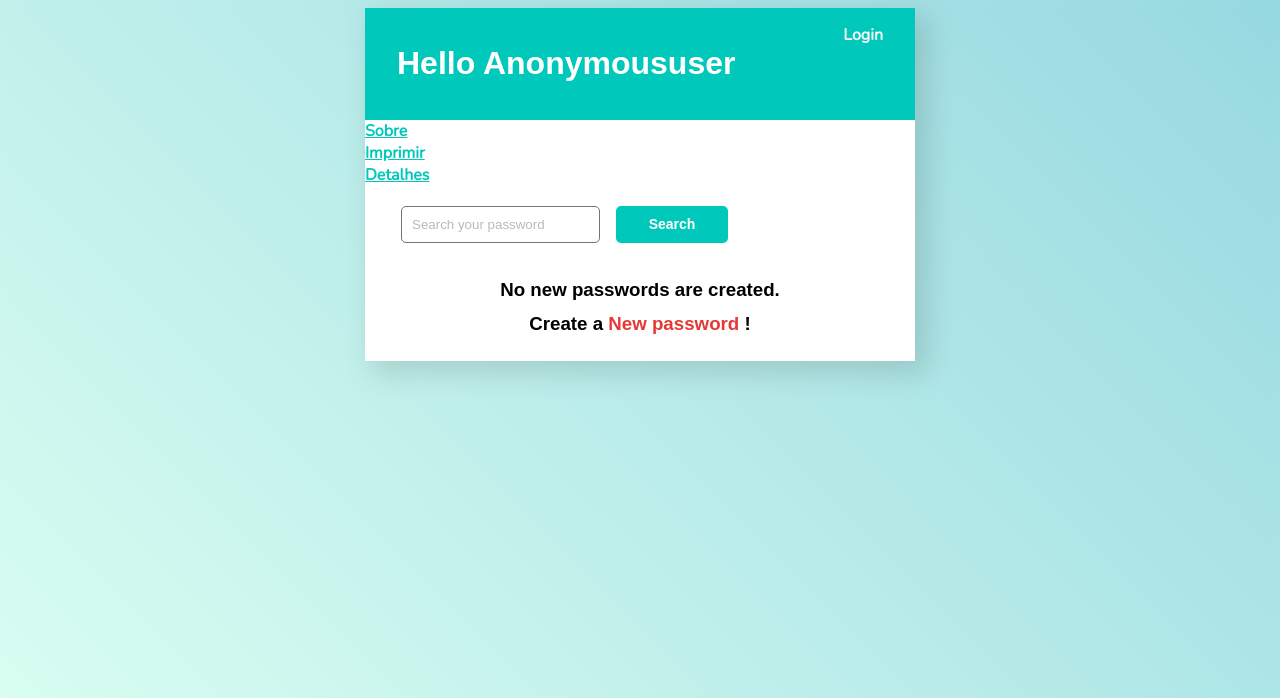
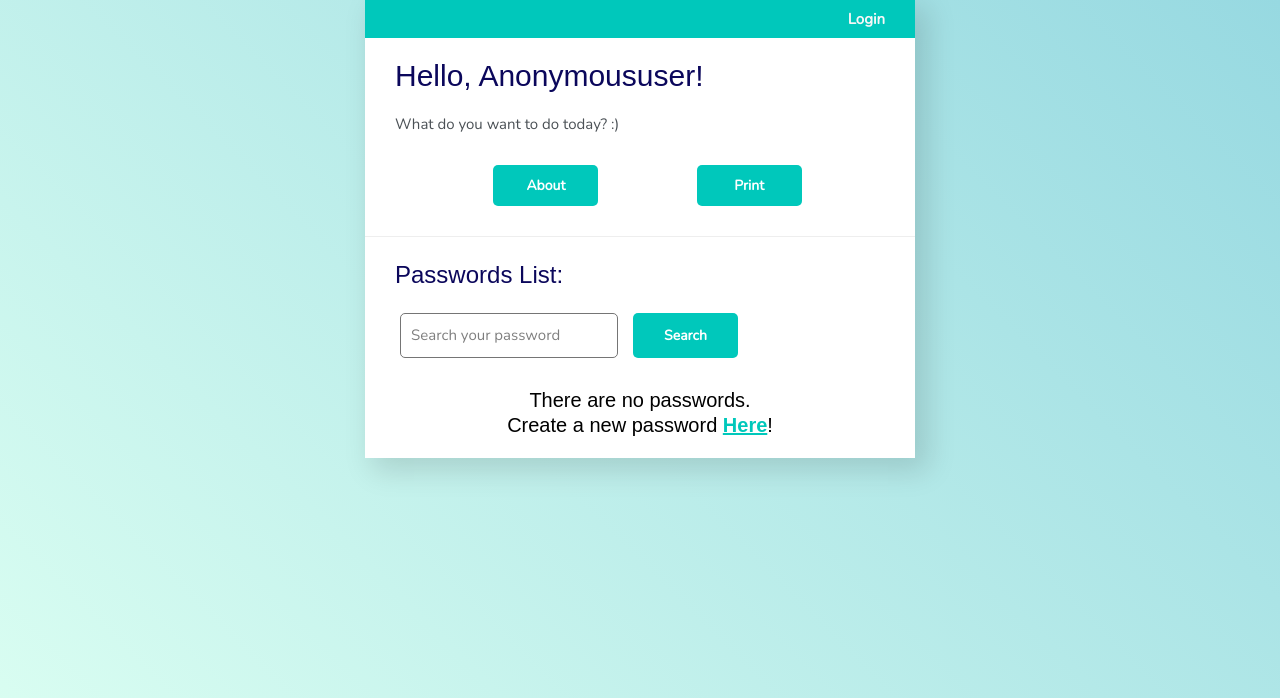
Before and after one commit to diogenes-souza/password-manager, a Django app: template base/templates/base/passwords_list.html in a window 1280 px wide. Shown: the top 698 px of the page. Run offline with Django 3.2, Linux system fonts and the light colour scheme; the template is opened without the code that fills it, so the values that code supplies are empty; some libraries are stand-ins or nearby versions.

Commit message:
Styling password list screen.

```diff
--- a/base/templates/base/main.html
+++ b/base/templates/base/main.html
@@ -7,6 +7,8 @@
 
     <link rel="preconnect" href="https://fonts.gstatic.com">
     <link href="https://fonts.googleapis.com/css2?family=Nunito:wght@200&display=swap" rel="stylesheet">
+    <link rel="stylesheet" href="https://www.w3schools.com/w3css/4/w3.css">
+    <script src="https://kit.fontawesome.com/f7c4bc456b.js" crossorigin="anonymous"></script>
 
     <title>Password Manager</title>
 
@@ -24,7 +26,12 @@
         }
 
         h2{
-            margin: 0 1rem 0 1rem;
+            margin: 0 1rem;
+            color:#0b075b;
+        }
+
+        h3{
+            margin: 0 2rem;
             color:#0b075b;
         }
 
@@ -78,6 +85,13 @@
         .header-bar a {
             color: rgb(247, 247, 247);
             text-decoration: none;
+        }
+
+        .upper-section-style{
+            display: flex;
+            flex-direction: row;
+            justify-content: space-evenly;
+            margin: 2rem;
         }
 
         .password-wrapper {
--- a/base/templates/base/passwords_list.html
+++ b/base/templates/base/passwords_list.html
@@ -1,14 +1,13 @@
 {% extends 'base/main.html' %}
 {% block content %}
 
-<div class="header-bar">
+<div class="header-bar" style="padding:0.5rem 2rem">
     <div>
-        <h1>Hello {{request.user|title}}</h1>
         <!-- <h3 style="margin:0">You have <i>{{count}}</i> incomplete task{{ count|pluralize:"s" }}</h3> -->
     </div>
 
     {% if request.user.is_authenticated %}
-        <a href="{% url 'logout' %}">Logout</a>
+        <a href="{% url 'logout' %}">Logout &#160;<i class="fa-solid fa-right-from-bracket"></i></a>
     {% else %}
         <a href="{% url 'login' %}">Login</a>
     {% endif %}
@@ -28,10 +27,29 @@
 <!-- <hr>
 <h1>Passwords List</h1> -->
 
-<a href="templetes/base/sobre.html">Sobre</a><br>
-<a href="templetes/base/imprimir.html">Imprimir</a><br>
-<a href="templetes/base/sobre.html">Detalhes</a><br>
+<h2 style="margin: 1rem 2rem">Hello, {{request.user|title}}!</h2>
+<p style="margin: 1rem 2rem">What do you want to do today? :)</p>
 
+<div class="upper-section-style">
+    <input class="button" onclick="document.getElementById('id01').style.display='block'" type="submit" value="About"/>
+    <!-- Modal "About" -->
+    <div id="id01" class="w3-modal">
+        <div class="w3-modal-content">
+        <div class="w3-container">
+            <span onclick="document.getElementById('id01').style.display='none'"class="w3-button w3-display-topright">&times;</span>
+            <h4>This Password Manager was developed by:</h4>
+            <h6>Diógenes Souza - RA: </h6>
+            <h6>Caroline Ushirobira - RA: 2840482213005</h6>
+        </div>
+        </div>
+    </div>
+    <input class="button" type="submit" value="Print"/>
+    <!--<a href="templetes/base/sobre.html">Details</a> -->
+</div>
+
+<hr>
+
+<h3>Passwords List:</h3>
 <div id="search-add-wrapper">
     <form action="?" method="GET" style="display: flex;">
         <input type='text' name='search_' autocomplete="off" placeholder="Search your password" value="{{ request.GET.search_}}">
@@ -100,9 +118,9 @@
     </div>
 
     {% empty %}
-    <div style="text-align: center; padding-bottom: 10px; line-height: 1em;">
-        <h3>No new passwords are created.</h3>
-        <h3>Create a <a style="text-decoration: none; color: #e53935;" href="{% url 'password-create' %}">New password</a> ! </h3>
+    <div style="text-align: center; padding-bottom: 10px; line-height: 1em; margin: 1rem;">
+        <h4>There are no passwords.</h4>
+        <h4 style="margin-bottom: 1rem;">Create a new password <a style="color: #00c8bb;" href="{% url 'password-create' %}">Here</a>!</h4>
     </div>
     {% endfor %}
 
```
